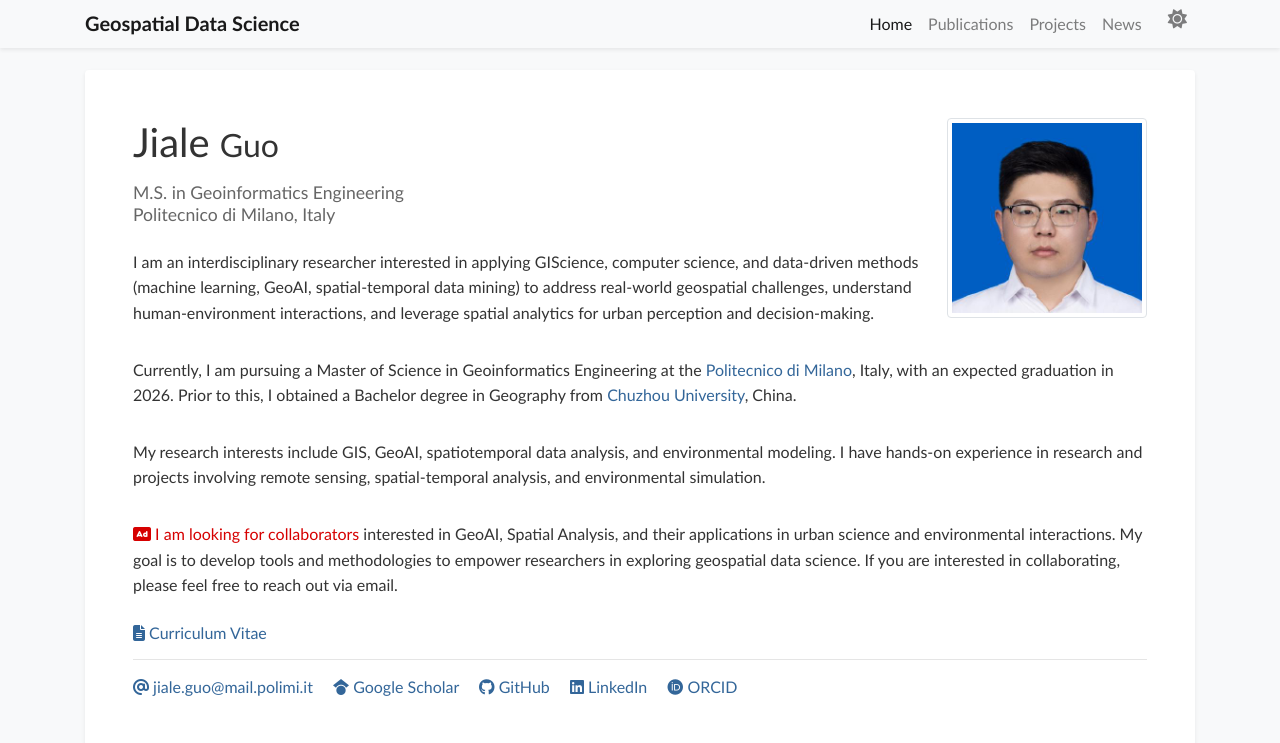
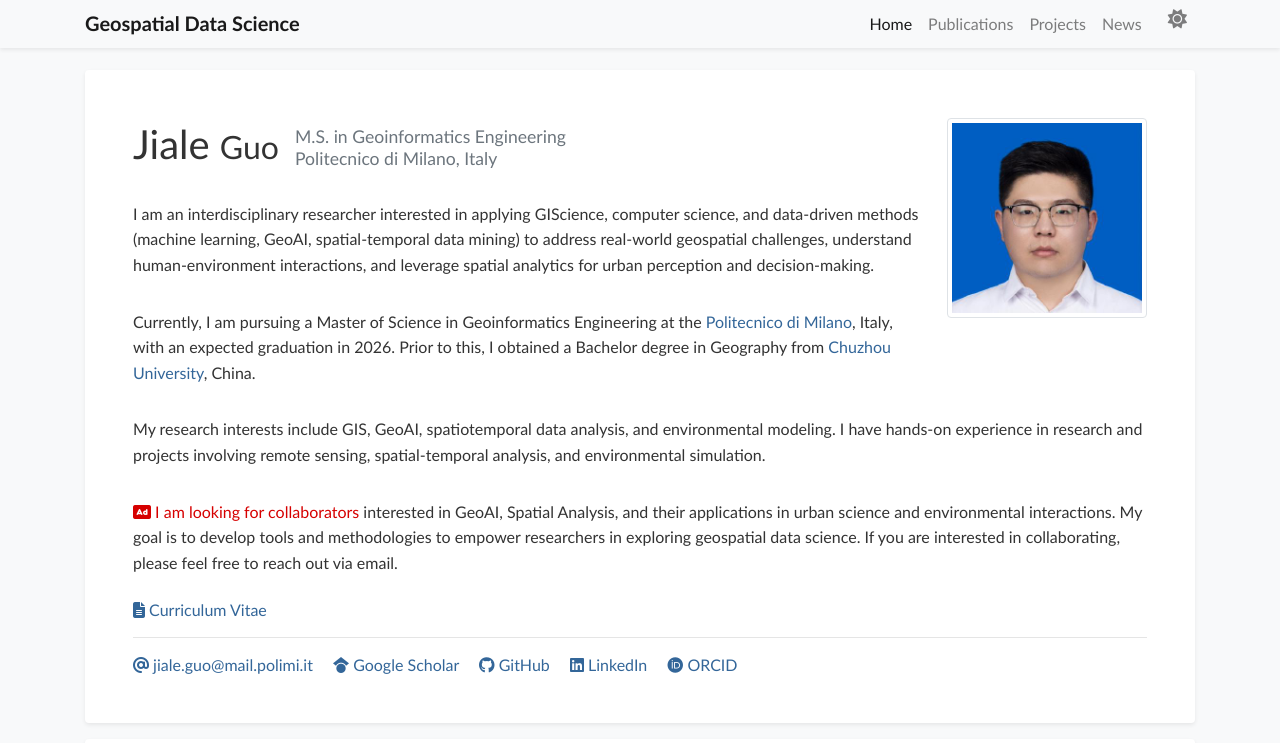
Before and after one commit to GuojialeGeographer/guojialegeographer.github.io, a plain HTML site: page index.html in a window 1280 px wide. Shown: the top 743 px of the page. Drawn offline with nearby package versions, Linux system fonts and the light colour scheme; some icons are missing.

Commit message:
Move education information next to name and improve layout

```diff
--- a/index.html
+++ b/index.html
@@ -65,22 +65,27 @@
                                         title="Jiale Guo">
                                 </div>
 
-                                <div class="d-flex">
-                                    <div class="h1 font-weight-normal">
+                                <!-- Profile header with responsive layout -->
+                                <div class="d-flex flex-wrap align-items-center mb-3">
+                                    <div class="h1 font-weight-normal mr-3 mb-2">
                                         Jiale <small>Guo</small>
                                     </div>
 
-                                    <div class="ml-auto d-md-none">
+                                    <div class="mr-auto mb-2">
+                                        <div class="text-profile-position text-muted">
+                                            M.S. in Geoinformatics Engineering<br/>
+                                            Politecnico di Milano, Italy
+                                        </div>
+                                    </div>
+
+                                    <div class="d-md-none">
                                         <a target="_blank" href="Images/guojiale2.jpeg">
                                             <img src="Images/guojiale2.jpeg" class="rounded-circle" style="height: 48px;" alt="Portrait">
                                         </a>
                                     </div>
                                 </div>
-                                <div class="text-profile-position">
-                                    M.S. in Geoinformatics Engineering<br/>
-                                    Politecnico di Milano, Italy
-                                </div>
-                                <div class="text-profile-bio mt-3">
+
+                                <div class="text-profile-bio">
                                     <p>
                                       I am an interdisciplinary researcher interested in applying GIScience, computer science, and data-driven methods (machine learning, GeoAI, spatial-temporal data mining) to address real-world geospatial challenges, understand human-environment interactions, and leverage spatial analytics for urban perception and decision-making.
                                     </p>
```
